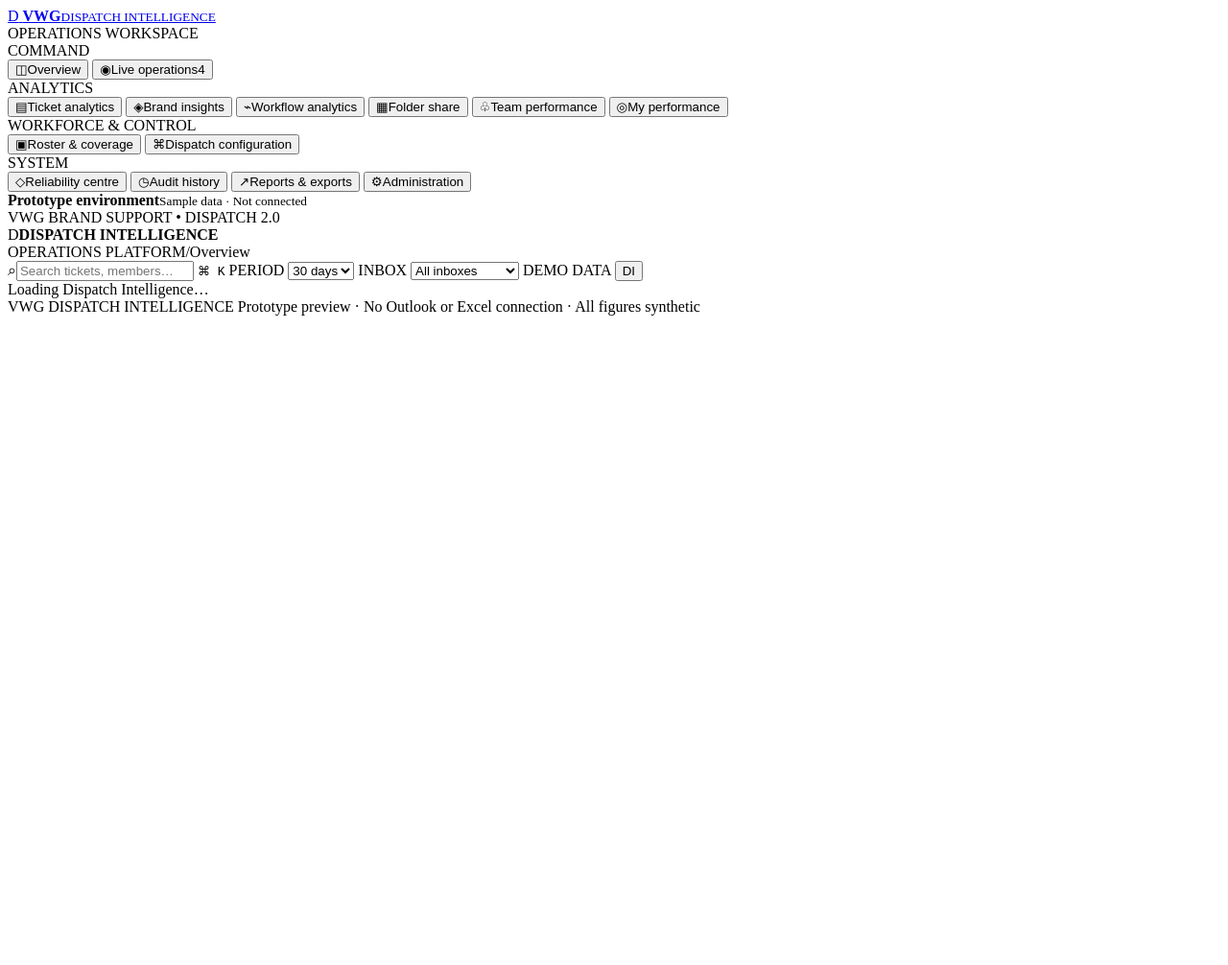
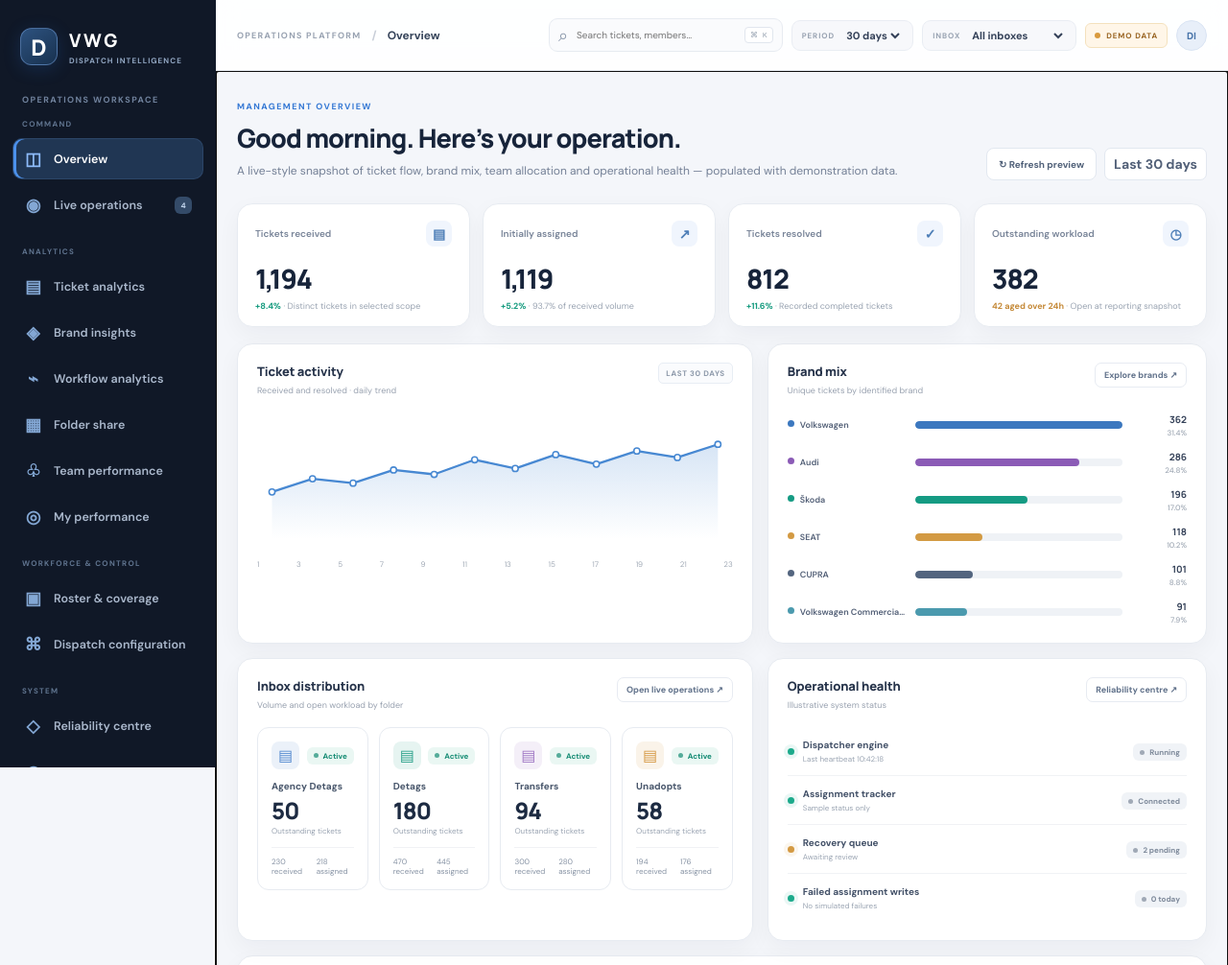
Before and after one commit to brandsupport/vwg-dispatcher-v2, a plain HTML site: page index.html in a window 1280 px wide. Shown: the top 1006 px of the page at 96% size. Before the commit the page ends 800 px from the top, so only its background shows below. Drawn offline with Linux system fonts and the light colour scheme; the site is published under a folder, as on GitHub Pages, so addresses that start at the root find nothing.

Commit message:
Prepare static assets for GitHub Pages project path

```diff
--- a/index.html
+++ b/index.html
@@ -9,13 +9,13 @@
   <link rel="preconnect" href="https://fonts.googleapis.com">
   <link rel="preconnect" href="https://fonts.gstatic.com" crossorigin>
   <link href="https://fonts.googleapis.com/css2?family=DM+Sans:wght@400;500;600;700&family=Manrope:wght@500;600;700;800&display=swap" rel="stylesheet">
-  <link rel="stylesheet" href="/dashboard.css">
-  <script src="/dashboard.js" defer></script>
+  <link rel="stylesheet" href="./dashboard.css">
+  <script src="./dashboard.js" defer></script>
 </head>
 <body>
   <div class="app-shell">
     <aside class="sidebar" id="sidebar">
-      <a class="brand" href="/" aria-label="VWG Dispatch Intelligence home">
+      <a class="brand" href="./" aria-label="VWG Dispatch Intelligence home">
         <span class="brand-symbol"><span>D</span></span>
         <span class="brand-copy"><strong>VWG</strong><small>DISPATCH INTELLIGENCE</small></span>
       </a>
```
